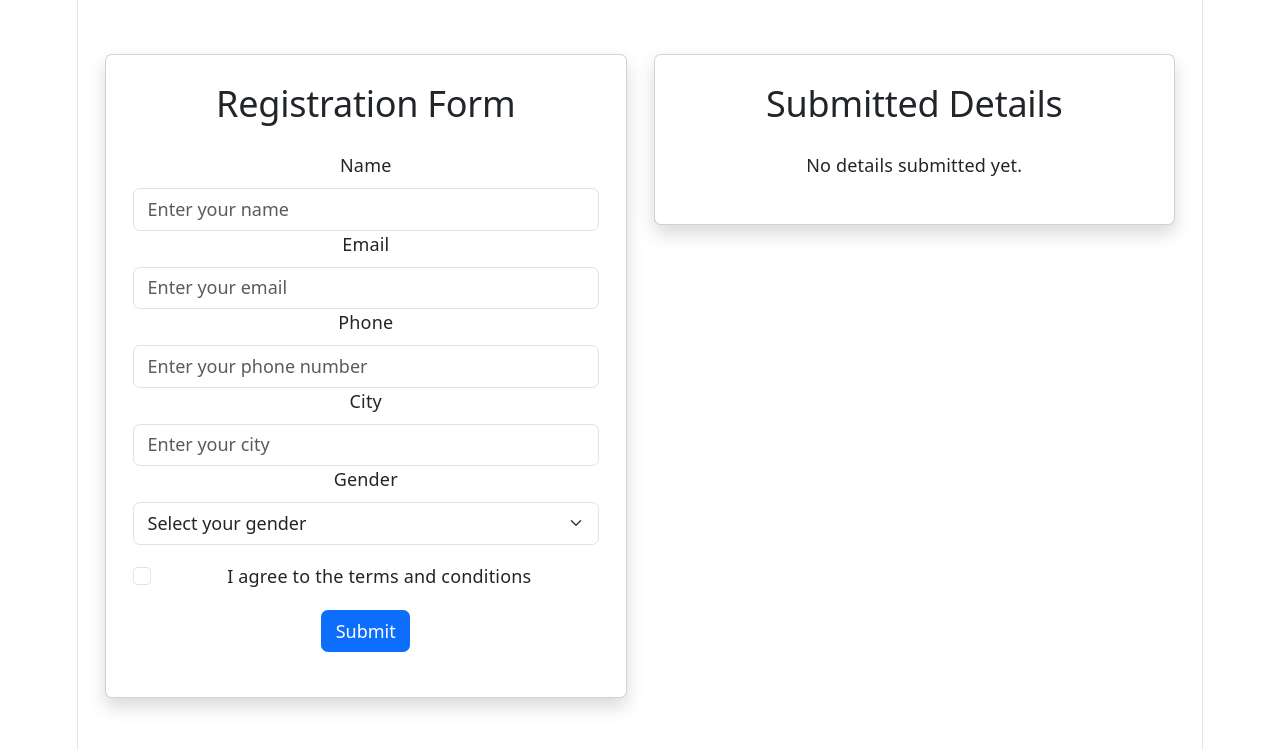
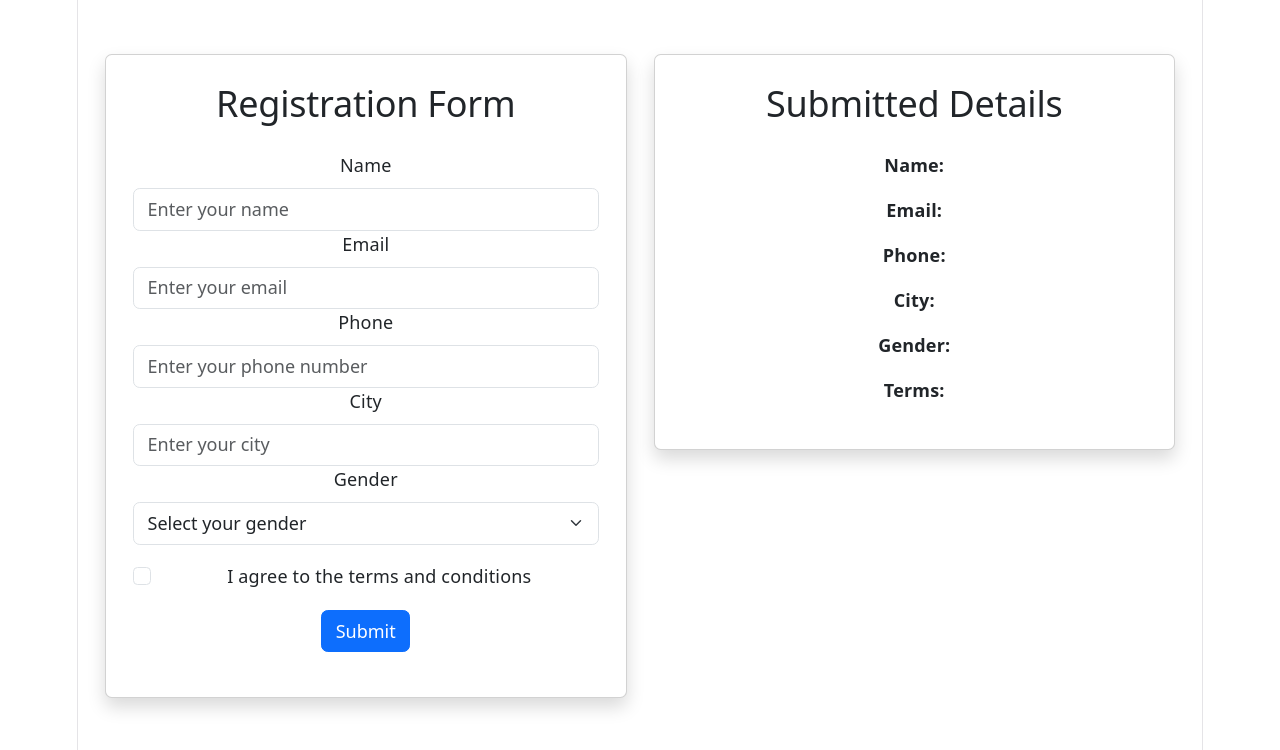
Before and after one commit to Dhara-06/state-and-props, a React (Vite) app: page / in a window 1280 px wide. Shown: the top 750 px of the page. Built offline with nearby package versions, Linux system fonts and the light colour scheme.

Commit message:
Task 2 Updated

```diff
--- a/src/App.jsx
+++ b/src/App.jsx
@@ -29,7 +29,7 @@
 
 // export default App;
 
-//Task-2
+// Task-2
 
 import Register from "./Task-2/RegistrationForm";
 
--- a/src/Task-2/RegistrationForm.jsx
+++ b/src/Task-2/RegistrationForm.jsx
@@ -10,20 +10,7 @@ function Register() {
         terms: false
     });
 
-    const [details, setDetails] = useState(null);
 
-    const handleSubmit = (e) => {
-        e.preventDefault();
-        setDetails(form);
-        setForm({
-            name: "",
-            email: "",
-            phone: "",
-            city: "",
-            gender: "",
-            terms: false
-        });
-    };
     const handleChange = (e) => {
         const { name, value, type, checked } = e.target;
 
@@ -39,7 +26,7 @@ function Register() {
                     <div className="col-md-6">
                         <div className="card shadow p-4">
                             <h2 className="text-center mb-4">Registration Form</h2>
-                            <form onSubmit={handleSubmit}>
+                            <form>
                                 <div className="mb-3">
                                     <label htmlFor="name" className="form-label">Name</label>
                                     <input type="text" className="form-control" id="name" name="name" value={form.name} onChange={handleChange} placeholder="Enter your name" />
@@ -71,16 +58,17 @@ function Register() {
                     <div className="col-md-6">
                         <div className="card shadow p-4">
                             <h2 className="text-center mb-4">Submitted Details</h2>
-                            {details ? (
+                            {form ? (
                                 <div>
-                                    <p><strong>Name:</strong> {details.name}</p>
-                                    <p><strong>Email:</strong> {details.email}</p>
-                                    <p><strong>Phone:</strong> {details.phone}</p>
-                                    <p><strong>City:</strong> {details.city}</p>
-                                    <p><strong>Gender:</strong> {details.gender}</p>
+                                    <p><strong>Name:</strong> {form.name}</p>
+                                    <p><strong>Email:</strong> {form.email}</p>
+                                    <p><strong>Phone:</strong> {form.phone}</p>
+                                    <p><strong>City:</strong> {form.city}</p>
+                                    <p><strong>Gender:</strong> {form.gender}</p>
+                                    <p><strong>Terms:</strong> {form.terms ? "Accepted" : ""}</p>
                                 </div>
                             ) : (
-                                <p>No details submitted yet.</p>
+                                <p>No form submitted yet.</p>
                             )}
                         </div>
                     </div>
```
